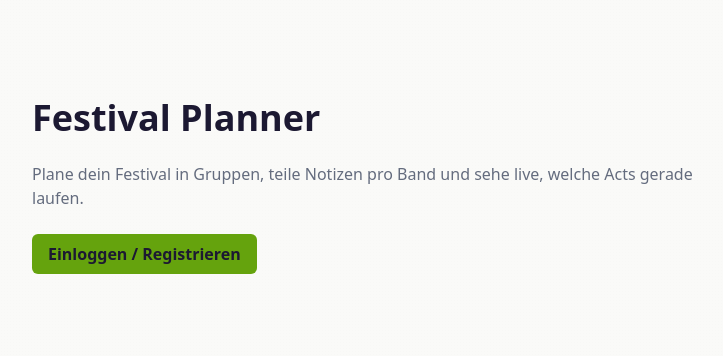
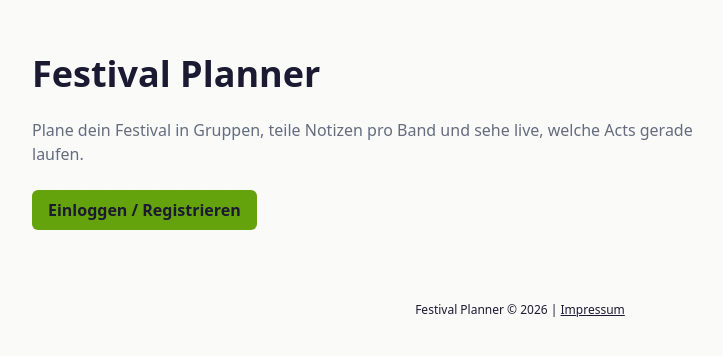
Before and after one commit to litakielXD/festival, a Next.js app: page / in a window 1280 px wide. Shown: the part 214-570 px from the top of the page, without its empty margins (120-843 px from the left). Built offline with nearby package versions, Linux system fonts and the light colour scheme; no server answers.

Commit message:
Update central impressum footer

```diff
--- a/app/(dashboard)/layout.tsx
+++ b/app/(dashboard)/layout.tsx
@@ -63,6 +63,10 @@ export default async function DashboardLayout({ children }: { children: React.Re
         </div>
       </header>
       {children}
+
+      <footer className="mt-16 text-center text-xs text-muted border-t border-slate-200 dark:border-slate-800 pt-6">
+        <p>{appName} &copy; 2026 | <a href="https://mondschule.de/impressum.html" target="_blank" rel="noopener noreferrer" className="underline hover:text-foreground">Impressum</a></p>
+      </footer>
     </div>
   );
 }
--- a/app/page.tsx
+++ b/app/page.tsx
@@ -24,6 +24,10 @@ export default async function HomePage() {
           </Link>
         )}
       </div>
+
+      <footer className="mt-12 text-center text-xs text-muted-foreground/60">
+        <p>Festival Planner &copy; 2026 | <a href="https://mondschule.de/impressum.html" target="_blank" rel="noopener noreferrer" className="underline hover:text-foreground">Impressum</a></p>
+      </footer>
     </main>
   );
 }
```
